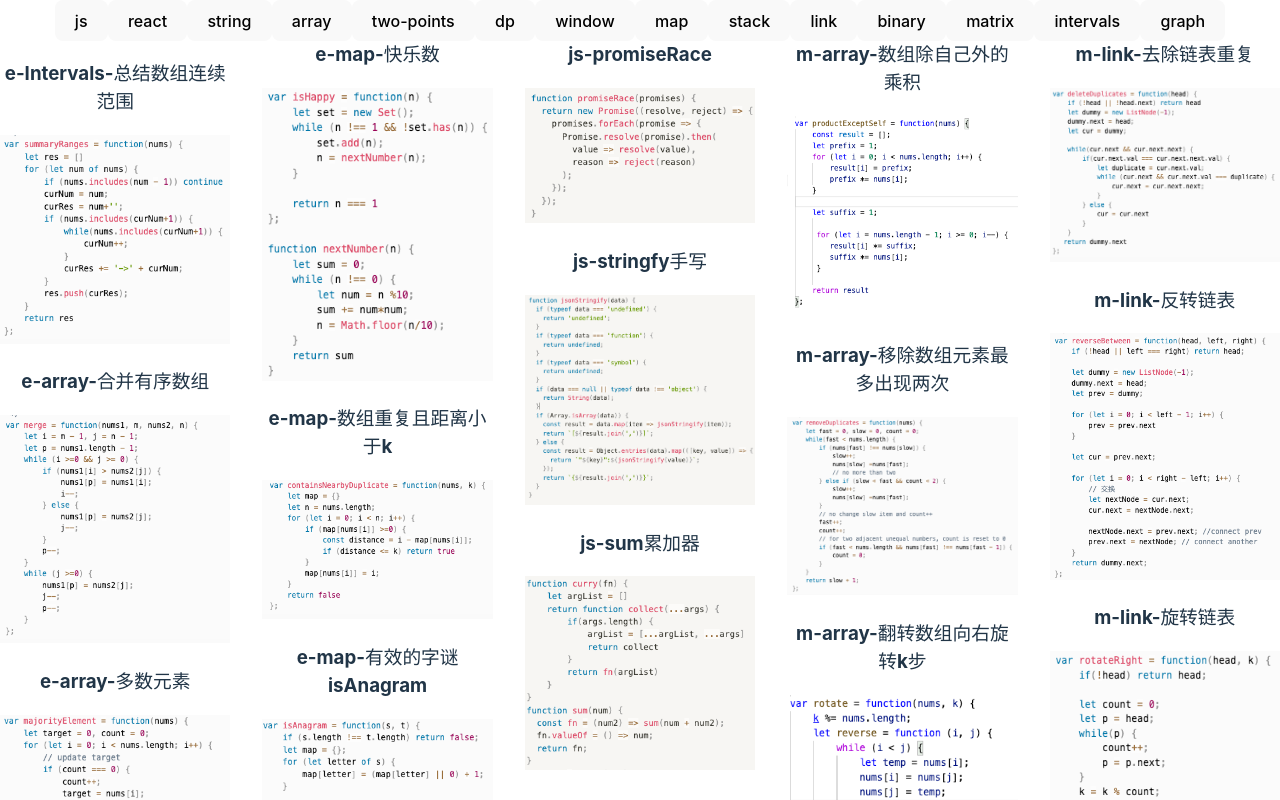
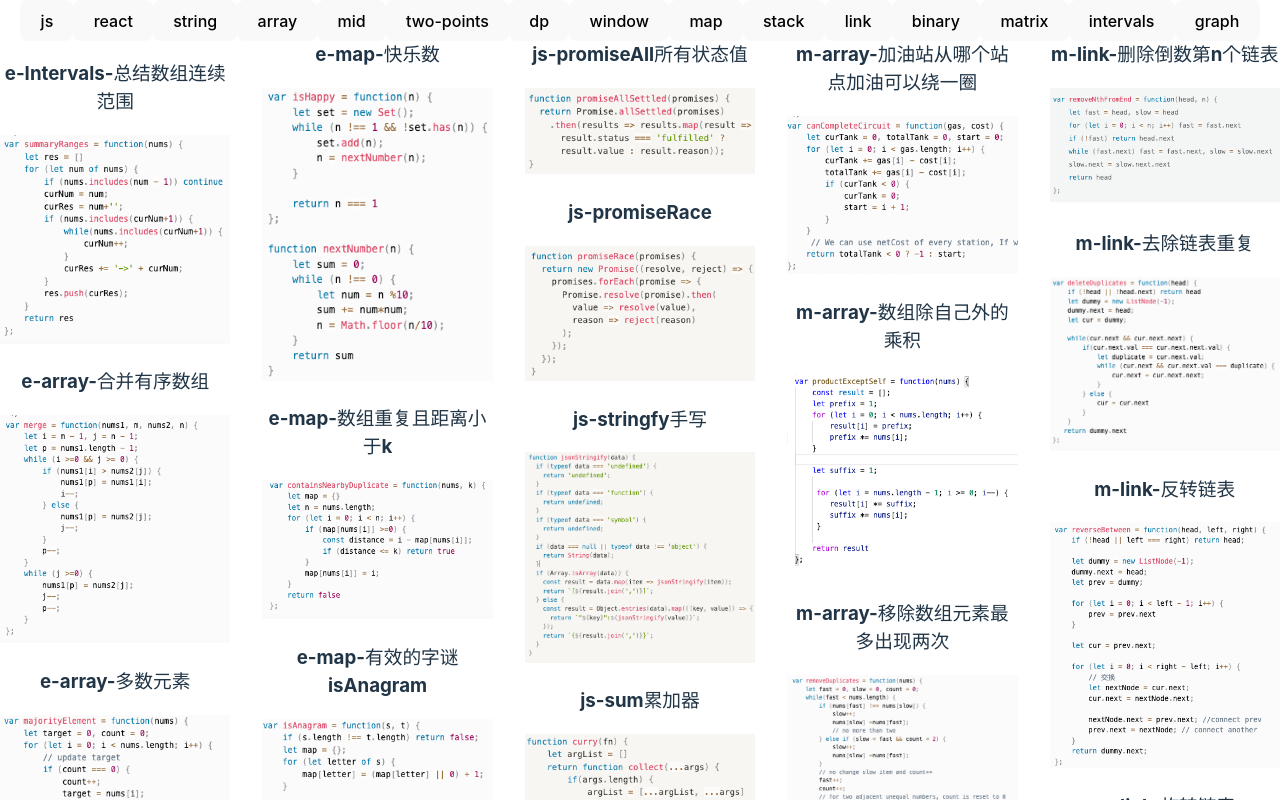
Before and after one commit to jojo51778/react-code-questions, a React (Vite) app: page /algorithm in a window 1280 px wide. Shown: the top 800 px of the page. Built offline with nearby package versions, Linux system fonts and the light colour scheme.

Commit message:
feat: add serach

```diff
--- a/src/views/algorithm/index.jsx
+++ b/src/views/algorithm/index.jsx
@@ -8,7 +8,7 @@ let imgArr = Object.keys(files).map(fileName => {
     src: files[fileName].default,
   }
 });
-const group = ['js','react', 'string', 'array', 'two-points','dp', 'window', 'map','stack', 'link', 'binary', 'matrix','intervals',  'graph', ]
+const group = ['js','react', 'string', 'array','mid', 'two-points','dp', 'window', 'map','stack', 'link', 'binary', 'matrix','intervals',  'graph', ]
 function Algorithm() {
   const [imgs, setImgs] = useState(imgArr);
   function changeGroup(value) {
```
Also changed, not shown: src/assets/e-mid-搜索插入位置.png (added).
